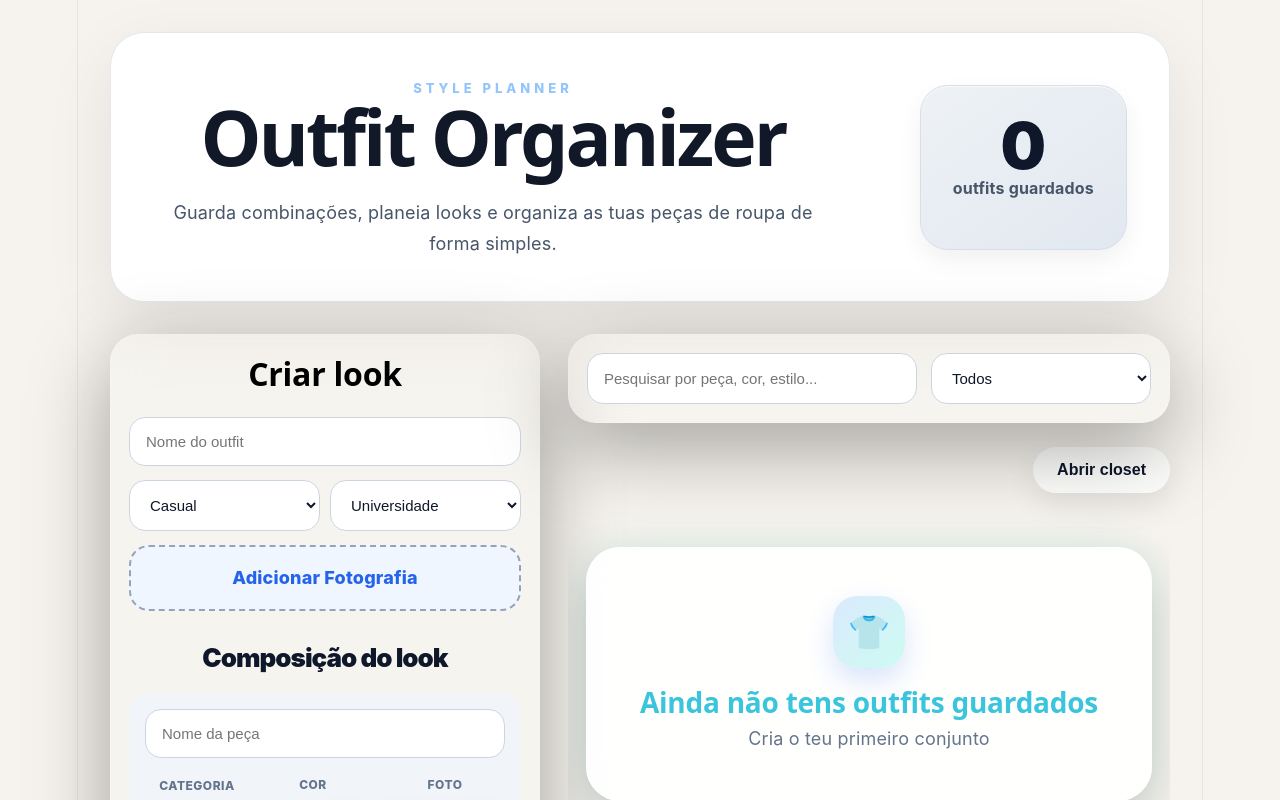
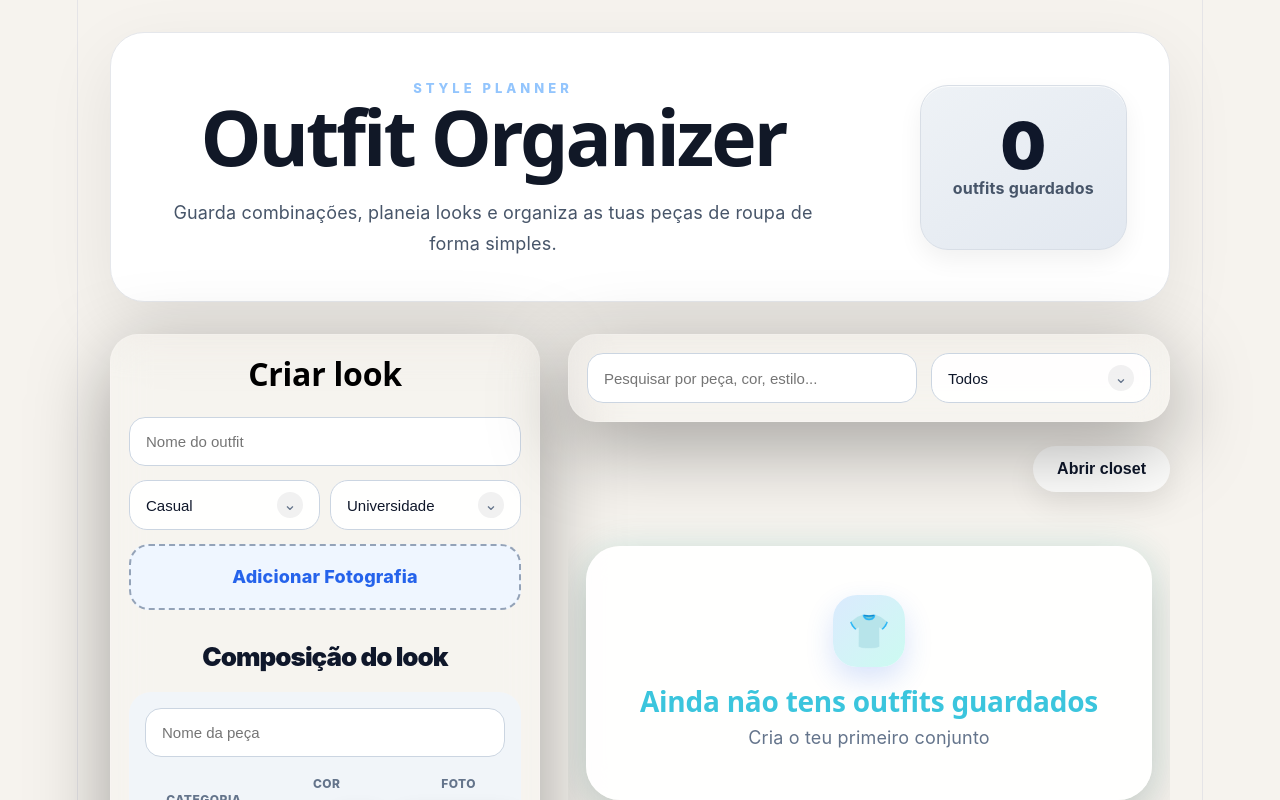
Before and after one commit to ptav2006/outfit-organizer, a React (Vite) app: page / in a window 1280 px wide. Shown: the top 800 px of the page. Built offline with nearby package versions, Linux system fonts and the light colour scheme.

Commit message:
melhoria listas

```diff
--- a/src/App.css
+++ b/src/App.css
@@ -2175,3 +2175,202 @@ body {
     transform: translateY(0);
   }
 }
+
+.customSelect {
+  position: relative;
+  width: 100%;
+  margin-bottom: 14px;
+  z-index: 20;
+}
+
+.customSelect.open {
+  z-index: 200;
+}
+
+.customSelectButton {
+  width: 100%;
+  height: 50px;
+
+  display: flex;
+  align-items: center;
+  justify-content: space-between;
+  gap: 12px;
+
+  padding: 0 16px;
+
+  border-radius: 18px;
+  border: 1px solid #cbd5e1;
+
+  background: rgba(255, 255, 255, 0.92);
+  color: #0f172a;
+
+  font-size: 15px;
+  font-weight: 500;
+  text-align: left;
+
+  cursor: pointer;
+
+  box-shadow: inset 0 1px 0 rgba(255,255,255,0.9);
+}
+
+.customSelectButton span:first-child {
+  white-space: nowrap;
+  overflow: hidden;
+  text-overflow: ellipsis;
+}
+
+.customSelectButton:hover {
+  background: #ffffff;
+  border-color: #94a3b8;
+  transform: translateY(-1px);
+}
+
+.customSelect.open .customSelectButton {
+  border-color: #2563eb;
+  box-shadow: 0 0 0 4px rgba(37,99,235,0.12);
+}
+
+.customSelectArrow {
+  width: 26px;
+  height: 26px;
+  min-width: 26px;
+
+  display: flex;
+  align-items: center;
+  justify-content: center;
+
+  border-radius: 999px;
+
+  background: rgba(15, 23, 42, 0.06);
+  color: #64748b;
+
+  font-size: 16px;
+  font-weight: 600;
+  line-height: 1;
+
+  transition: transform 0.2s ease, background 0.2s ease, color 0.2s ease;
+}
+
+.customSelect.open .customSelectArrow {
+  transform: rotate(180deg);
+  background: rgba(15, 23, 42, 0.1);
+  color: #0f172a;
+}
+
+.customSelectMenu {
+  position: absolute;
+  top: calc(100% + 8px);
+  left: 0;
+  right: auto;
+
+  width: max-content;
+  min-width: 190px;
+
+  max-height: 260px;
+  overflow-y: auto;
+
+  padding: 8px;
+
+  border-radius: 20px;
+  border: 1px solid rgba(15, 23, 42, 0.08);
+
+  background: rgba(255, 255, 255, 0.96);
+  backdrop-filter: blur(18px);
+
+  box-shadow:
+    0 22px 55px rgba(15, 23, 42, 0.18),
+    inset 0 1px 0 rgba(255,255,255,0.9);
+
+  animation: customSelectIn 0.18s ease both;
+
+  scrollbar-width: none;
+}
+
+.customSelectMenu::-webkit-scrollbar {
+  width: 0;
+  height: 0;
+  display: none;
+}
+
+.customSelectOption {
+  width: 100%;
+
+  display: flex;
+  align-items: center;
+  justify-content: space-between;
+  gap: 10px;
+
+  padding: 12px 13px;
+
+  border: none;
+  border-radius: 14px;
+
+  background: transparent;
+  color: #0f172a;
+
+  font-size: 15px;
+  font-weight: 500;
+  text-align: left;
+
+  cursor: pointer;
+}
+
+.customSelectOption:hover {
+  background: #f1f5f9;
+  transform: none;
+}
+
+.customSelectOption.selected {
+  background: #eef2ff;
+  color: #1d4ed8;
+  font-weight: 800;
+}
+
+.customSelectCheck {
+  width: 22px;
+  height: 22px;
+
+  display: flex;
+  align-items: center;
+  justify-content: center;
+
+  border-radius: 999px;
+
+  background: #dbeafe;
+  color: #1d4ed8;
+
+  font-size: 13px;
+  font-weight: 900;
+}
+
+.pieceControls .customSelect,
+.toolbar .customSelect,
+.addClosetForm .customSelect,
+.editClosetModal .customSelect {
+  margin-bottom: 0;
+}
+
+@keyframes customSelectIn {
+  from {
+    opacity: 0;
+    transform: translateY(-6px) scale(0.98);
+  }
+
+  to {
+    opacity: 1;
+    transform: translateY(0) scale(1);
+  }
+}
+
+.customSelectOption span:first-child {
+  min-width: 0;
+  white-space: nowrap;
+  overflow: hidden;
+  text-overflow: ellipsis;
+  word-break: keep-all;
+  hyphens: none;
+}
+
+.customSelectCheck {
+  flex-shrink: 0;
+}
--- a/src/App.jsx
+++ b/src/App.jsx
@@ -27,6 +27,50 @@ const outfitFunctions = [
   "Ginásio",
   "Outro"
 ];
+
+function CustomSelect({ value, options, onChange, className = "" }) {
+  const [open, setOpen] = useState(false);
+
+  return (
+    <div
+      className={`customSelect ${open ? "open" : ""} ${className}`}
+      tabIndex={0}
+      onBlur={() => setOpen(false)}
+    >
+      <button
+        type="button"
+        className="customSelectButton"
+        onClick={() => setOpen((prev) => !prev)}
+      >
+        <span>{value}</span>
+        <span className="customSelectArrow">⌄</span>
+      </button>
+
+      {open && (
+        <div className="customSelectMenu">
+          {options.map((option) => (
+            <button
+              key={option}
+              type="button"
+              className={`customSelectOption ${value === option ? "selected" : ""}`}
+              onMouseDown={(e) => e.preventDefault()}
+              onClick={() => {
+                onChange(option);
+                setOpen(false);
+              }}
+            >
+              <span>{option}</span>
+
+              {value === option && (
+                <span className="customSelectCheck">✓</span>
+              )}
+            </button>
+          ))}
+        </div>
+      )}
+    </div>
+  );
+}
 
 
 export default function App() {
@@ -670,19 +714,17 @@ export default function App() {
               />
 
               <div className="grid2">
-              <select
-                value={form.style}
-                onChange={e => setForm({ ...form, style: e.target.value })}
-              >
-                {outfitStyles.map(s => <option key={s}>{s}</option>)}
-              </select>
+                <CustomSelect
+                  value={form.style}
+                  options={outfitStyles}
+                  onChange={(value) => setForm({ ...form, style: value })}
+                />
 
-              <select
-                value={form.function}
-                onChange={e => setForm({ ...form, function: e.target.value })}
-              >
-                {outfitFunctions.map(f => <option key={f}>{f}</option>)}
-              </select>
+                <CustomSelect
+                  value={form.function}
+                  options={outfitFunctions}
+                  onChange={(value) => setForm({ ...form, function: value })}
+                />
               </div>
 
             {form.function === "Outro" && (
@@ -753,12 +795,11 @@ export default function App() {
                     <div className="controlGroup">
                       <span className="controlLabel">Categoria</span>
 
-                      <select
+                      <CustomSelect
                         value={piece.category}
-                        onChange={e => updatePiece(index, "category", e.target.value)}
-                      >
-                        {categories.map(c => <option key={c}>{c}</option>)}
-                      </select>
+                        options={categories}
+                        onChange={(value) => updatePiece(index, "category", value)}
+                      />
                     </div>
 
                     <div className="controlGroup colorGroup">
@@ -832,11 +873,11 @@ export default function App() {
                 onChange={e => setSearch(e.target.value)}
               />
 
-              <select value={filter} onChange={e => setFilter(e.target.value)}>
-                <option>Todos</option>
-                <option>Favoritos</option>
-                {outfitStyles.map(s => <option key={s}>{s}</option>)}
-              </select>
+              <CustomSelect
+                value={filter}
+                options={["Todos", "Favoritos", ...outfitStyles]}
+                onChange={(value) => setFilter(value)}
+              />
             </div>
 
             <div className="closetToggle">
@@ -894,21 +935,16 @@ export default function App() {
                       }
                     />
 
-                    <select
+                    <CustomSelect
                       value={newClosetItem.category}
-                      onChange={(e) =>
+                      options={categories}
+                      onChange={(value) =>
                         setNewClosetItem((prev) => ({
                           ...prev,
-                          category: e.target.value,
+                          category: value,
                         }))
                       }
-                    >
-                      {categories.map((category) => (
-                        <option key={category} value={category}>
-                          {category}
-                        </option>
-                      ))}
-                    </select>
+                    />
 
                     <label className="closetUpload">
                       {newClosetItem.image ? "Imagem escolhida ✅" : "Adicionar imagem"}
@@ -1220,22 +1256,16 @@ export default function App() {
               />
 
               <label className="editClosetLabel">Categoria</label>
-              <select
-                className="editClosetInput"
+              <CustomSelect
                 value={editClosetForm.category}
-                onChange={(e) =>
+                options={categories}
+                onChange={(value) =>
                   setEditClosetForm((prev) => ({
                     ...prev,
-                    category: e.target.value,
+                    category: value,
                   }))
                 }
-              >
-                {categories.map((category) => (
-                  <option key={category} value={category}>
-                    {category}
-                  </option>
-                ))}
-              </select>
+              />
 
               <label className="editClosetLabel">Cores</label>
 
```
